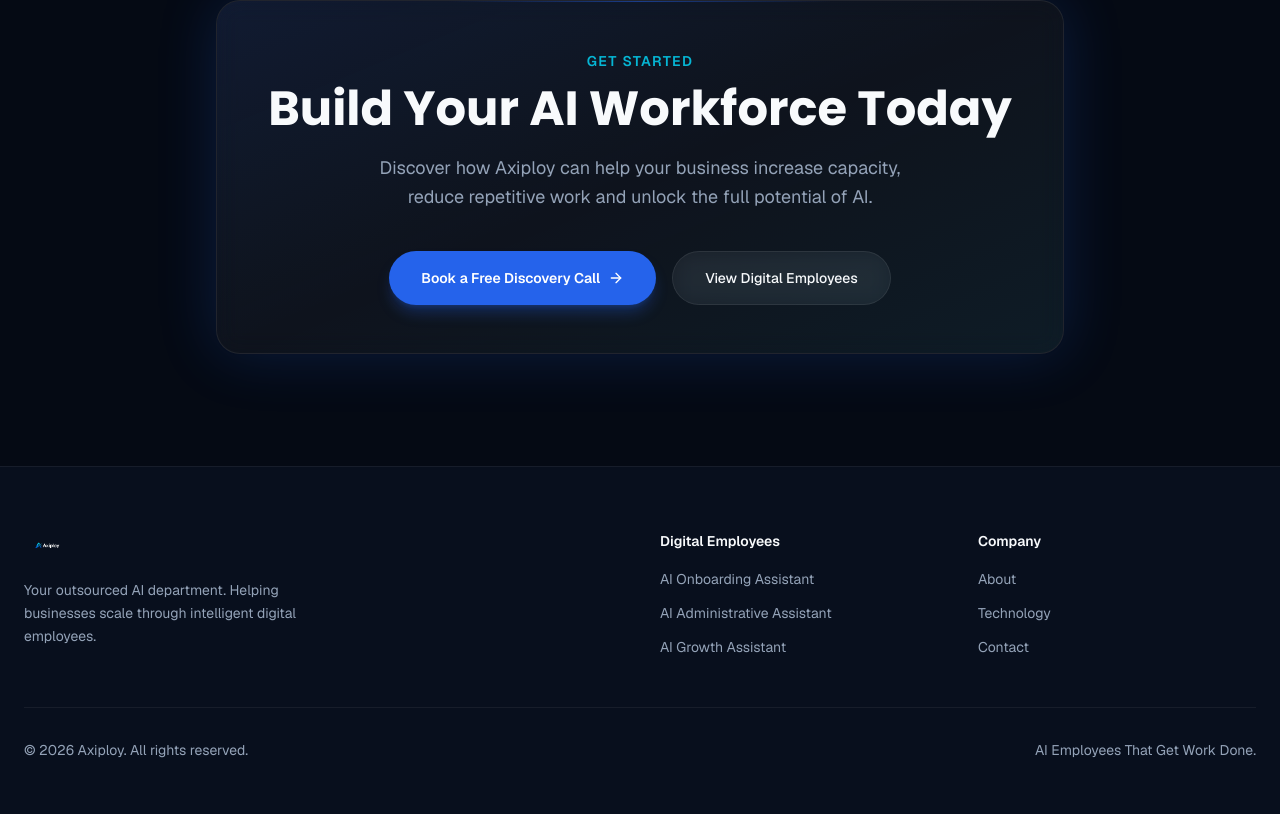
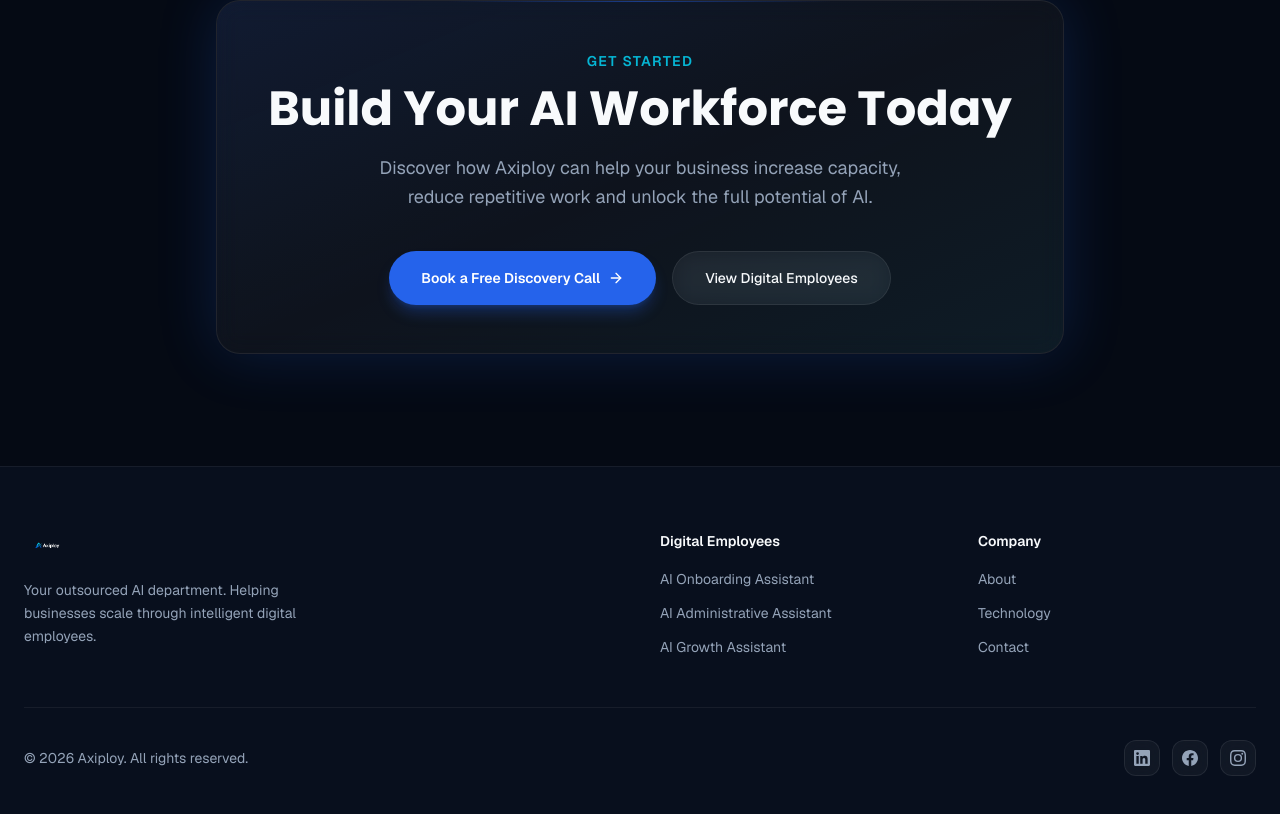
Before and after one commit to KrypticHD/Axiploy, a Next.js app: page / in a window 1280 px wide. Shown: the part 4734-5548 px from the top of the page. Built offline with nearby package versions, Linux system fonts and the light colour scheme.

Commit message:
Add LinkedIn, Facebook, Instagram icons to footer

```diff
--- a/src/components/Footer.tsx
+++ b/src/components/Footer.tsx
@@ -1,5 +1,29 @@
 import Link from "next/link";
 import Image from "next/image";
+
+function LinkedInIcon() {
+  return (
+    <svg viewBox="0 0 24 24" fill="currentColor" className="w-4 h-4">
+      <path d="M20.447 20.452h-3.554v-5.569c0-1.328-.027-3.037-1.852-3.037-1.853 0-2.136 1.445-2.136 2.939v5.667H9.351V9h3.414v1.561h.046c.477-.9 1.637-1.85 3.37-1.85 3.601 0 4.267 2.37 4.267 5.455v6.286zM5.337 7.433a2.062 2.062 0 01-2.063-2.065 2.064 2.064 0 112.063 2.065zm1.782 13.019H3.555V9h3.564v11.452zM22.225 0H1.771C.792 0 0 .774 0 1.729v20.542C0 23.227.792 24 1.771 24h20.451C23.2 24 24 23.227 24 22.271V1.729C24 .774 23.2 0 22.222 0h.003z"/>
+    </svg>
+  );
+}
+
+function FacebookIcon() {
+  return (
+    <svg viewBox="0 0 24 24" fill="currentColor" className="w-4 h-4">
+      <path d="M24 12.073c0-6.627-5.373-12-12-12s-12 5.373-12 12c0 5.99 4.388 10.954 10.125 11.854v-8.385H7.078v-3.47h3.047V9.43c0-3.007 1.792-4.669 4.533-4.669 1.312 0 2.686.235 2.686.235v2.953H15.83c-1.491 0-1.956.925-1.956 1.874v2.25h3.328l-.532 3.47h-2.796v8.385C19.612 23.027 24 18.062 24 12.073z"/>
+    </svg>
+  );
+}
+
+function InstagramIcon() {
+  return (
+    <svg viewBox="0 0 24 24" fill="currentColor" className="w-4 h-4">
+      <path d="M12 2.163c3.204 0 3.584.012 4.85.07 3.252.148 4.771 1.691 4.919 4.919.058 1.265.069 1.645.069 4.849 0 3.205-.012 3.584-.069 4.849-.149 3.225-1.664 4.771-4.919 4.919-1.266.058-1.644.07-4.85.07-3.204 0-3.584-.012-4.849-.07-3.26-.149-4.771-1.699-4.919-4.92-.058-1.265-.07-1.644-.07-4.849 0-3.204.013-3.583.07-4.849.149-3.227 1.664-4.771 4.919-4.919 1.266-.057 1.645-.069 4.849-.069zM12 0C8.741 0 8.333.014 7.053.072 2.695.272.273 2.69.073 7.052.014 8.333 0 8.741 0 12c0 3.259.014 3.668.072 4.948.2 4.358 2.618 6.78 6.98 6.98C8.333 23.986 8.741 24 12 24c3.259 0 3.668-.014 4.948-.072 4.354-.2 6.782-2.618 6.979-6.98.059-1.28.073-1.689.073-4.948 0-3.259-.014-3.667-.072-4.947-.196-4.354-2.617-6.78-6.979-6.98C15.668.014 15.259 0 12 0zm0 5.838a6.162 6.162 0 100 12.324 6.162 6.162 0 000-12.324zM12 16a4 4 0 110-8 4 4 0 010 8zm6.406-11.845a1.44 1.44 0 100 2.881 1.44 1.44 0 000-2.881z"/>
+    </svg>
+  );
+}
 
 const services = [
   { href: "/services/ai-onboarding-assistant", label: "AI Onboarding Assistant" },
@@ -65,9 +89,24 @@
           <p className="text-text-muted text-sm">
             © {new Date().getFullYear()} Axiploy. All rights reserved.
           </p>
-          <p className="text-text-muted text-sm">
-            AI Employees That Get Work Done.
-          </p>
+          <div className="flex items-center gap-3">
+            {[
+              { href: "https://linkedin.com/company/axiploy", icon: <LinkedInIcon />, label: "LinkedIn" },
+              { href: "https://facebook.com/axiploy", icon: <FacebookIcon />, label: "Facebook" },
+              { href: "https://instagram.com/axiploy", icon: <InstagramIcon />, label: "Instagram" },
+            ].map((s) => (
+              <a
+                key={s.label}
+                href={s.href}
+                target="_blank"
+                rel="noopener noreferrer"
+                aria-label={s.label}
+                className="w-9 h-9 rounded-xl glass border border-white/[0.08] flex items-center justify-center text-text-muted hover:text-text-primary hover:border-white/20 transition-all duration-200"
+              >
+                {s.icon}
+              </a>
+            ))}
+          </div>
         </div>
       </div>
     </footer>
```
